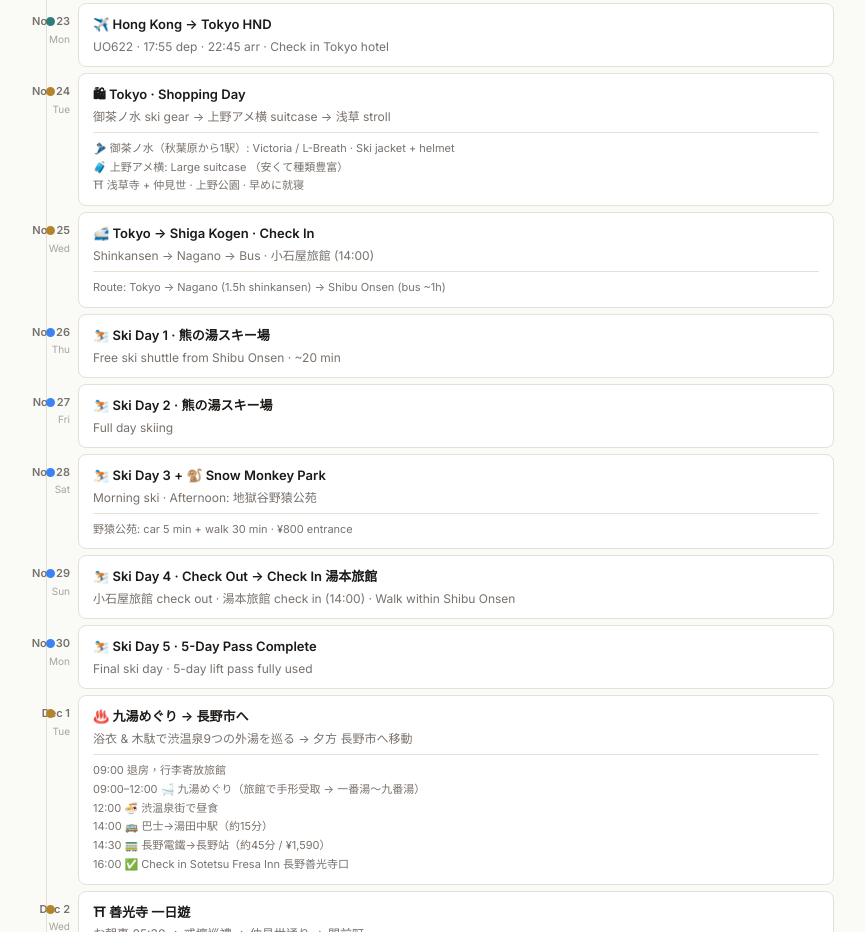
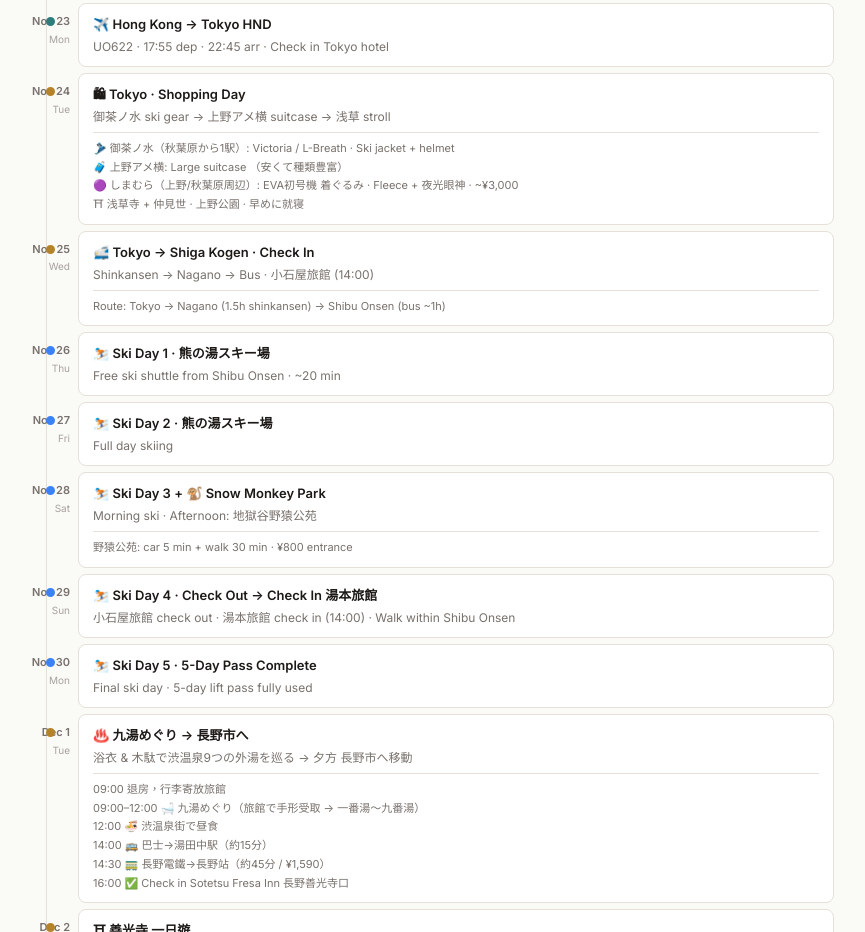
Before and after one commit to furic/japan-trip-2026, a plain HTML site: page index.html in a window 1280 px wide. Shown: the part 2834-3766 px from the top of the page, without its empty margins (224-1089 px from the left). Drawn offline with Linux system fonts and the light colour scheme.

Commit message:
Nov24: Add Shimamura EVA-01 kigurumi stop

```diff
--- a/index.html
+++ b/index.html
@@ -618,6 +618,7 @@
         <div class="day-notes">
           🎿 御茶ノ水（秋葉原から1駅）: Victoria / L-Breath · Ski jacket + helmet<br>
           🧳 上野アメ横: Large suitcase （安くて種類豊富）<br>
+          🟣 しまむら（上野/秋葉原周辺）: EVA初号機 着ぐるみ · Fleece + 夜光眼神 · ~¥3,000<br>
           ⛩ 浅草寺 + 仲見世 · 上野公園 · 早めに就寝
         </div>
       </div>
```
